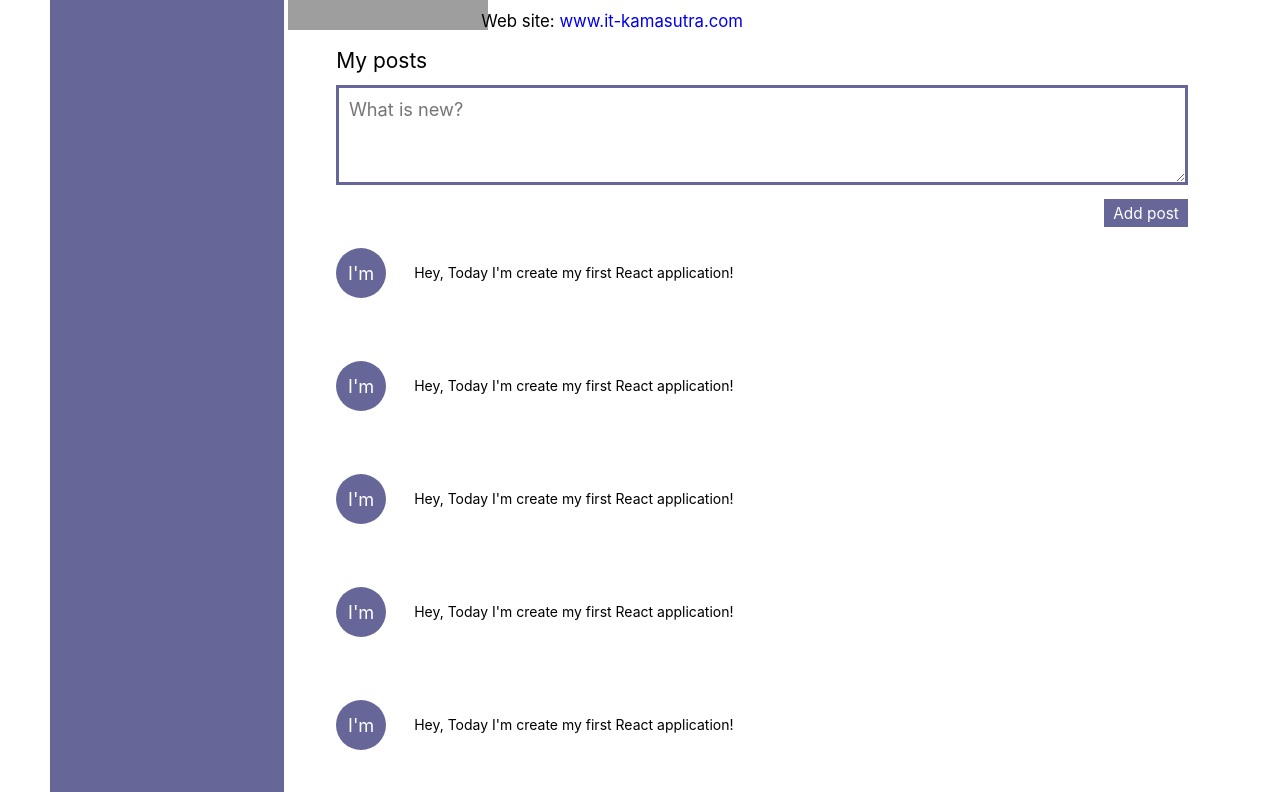
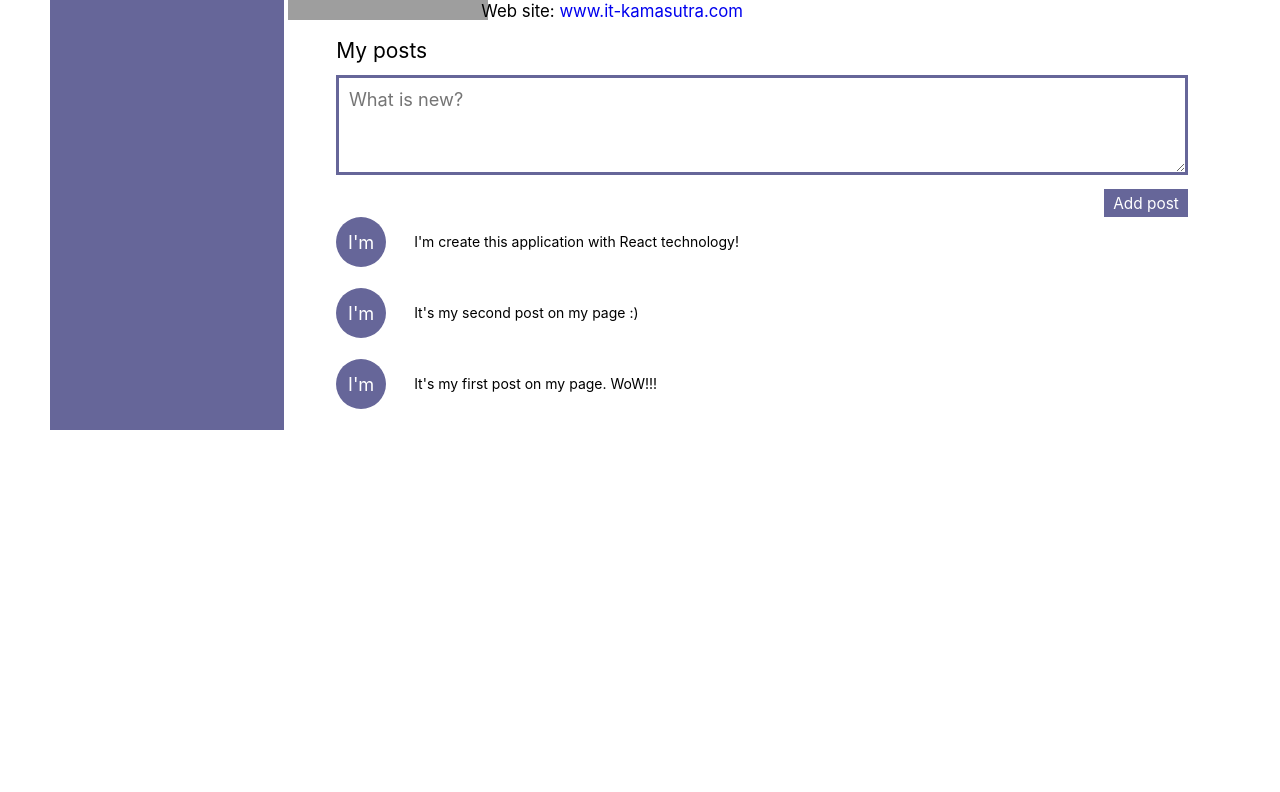
Before and after one commit to Aluminaze/social-network, a React (Create React App) app: page / in a window 1280 px wide. Shown: the part 450-1242 px from the top of the page. After the commit the page ends 880 px from the top, so only its background shows below. Built offline with nearby package versions, Linux system fonts and the light colour scheme; grey boxes are pictures that could not be loaded.

Commit message:
Using props for posts

```diff
--- a/src/components/Header/Header.module.css
+++ b/src/components/Header/Header.module.css
@@ -8,7 +8,7 @@
     -ms-flex-align         : center;
     align-items            : center;
     height                 : 60px;
-    margin                 : 10px 0;
+    margin-bottom          : 10px;
     background-color       : #666699;
 }
 
--- a/src/components/Profile/Posts/Post/Post.jsx
+++ b/src/components/Profile/Posts/Post/Post.jsx
@@ -1,11 +1,15 @@
 import React from 'react';
 import style from './Post.module.css'
 
-const Post = () => {
+const Post = (props) => {
   return (
     <div className={style.posts__history}>
-      <div className={style.posts__history__photo}>I'm</div>
-      <div className={style.posts__history__msg}>Hey, Today I'm create my first React application!</div>
+      <div className={style.posts__history__photo}>
+        {`${props.profile}`}
+      </div>
+      <div className={style.posts__history__msg}>
+        {`${props.message}`}
+      </div>
     </div>
   )
 }
--- a/src/components/Profile/Posts/Post/Post.module.css
+++ b/src/components/Profile/Posts/Post/Post.module.css
@@ -9,8 +9,7 @@
     -webkit-box-align    : center;
     -ms-flex-align       : center;
     align-items          : center;
-    margin-top           : 1.5rem;
-    padding-bottom       : 3rem;
+    margin-bottom           : 1.5rem;
 }
 
 .posts__history__photo {
--- a/src/components/Profile/Posts/Posts.jsx
+++ b/src/components/Profile/Posts/Posts.jsx
@@ -10,12 +10,9 @@ const Posts = () => {
           <textarea className={style.posts__form__input} type="text" placeholder="What is new?"></textarea>
           <input className={style.posts__form__submit} type="submit" value="Add post"></input>
         </form>
-        <Post />
-        <Post />
-        <Post />
-        <Post />
-        <Post />
-
+        <Post profile="I'm" message="I'm create this application with React technology!"/>
+        <Post profile="I'm" message="It's my second post on my page :)"/>
+        <Post profile="I'm" message="It's my first post on my page. WoW!!!"/>
       </div>
   )
 }
```
